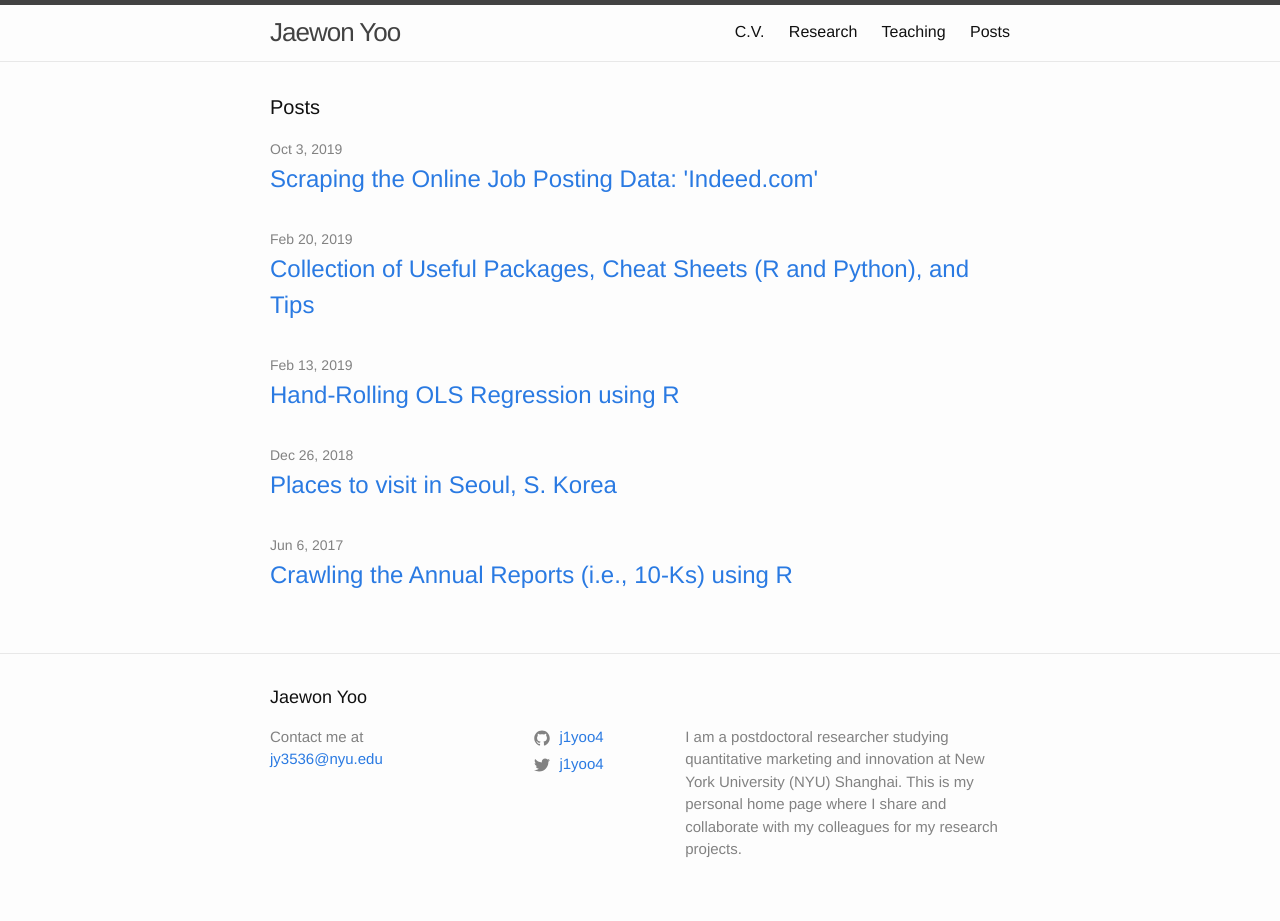
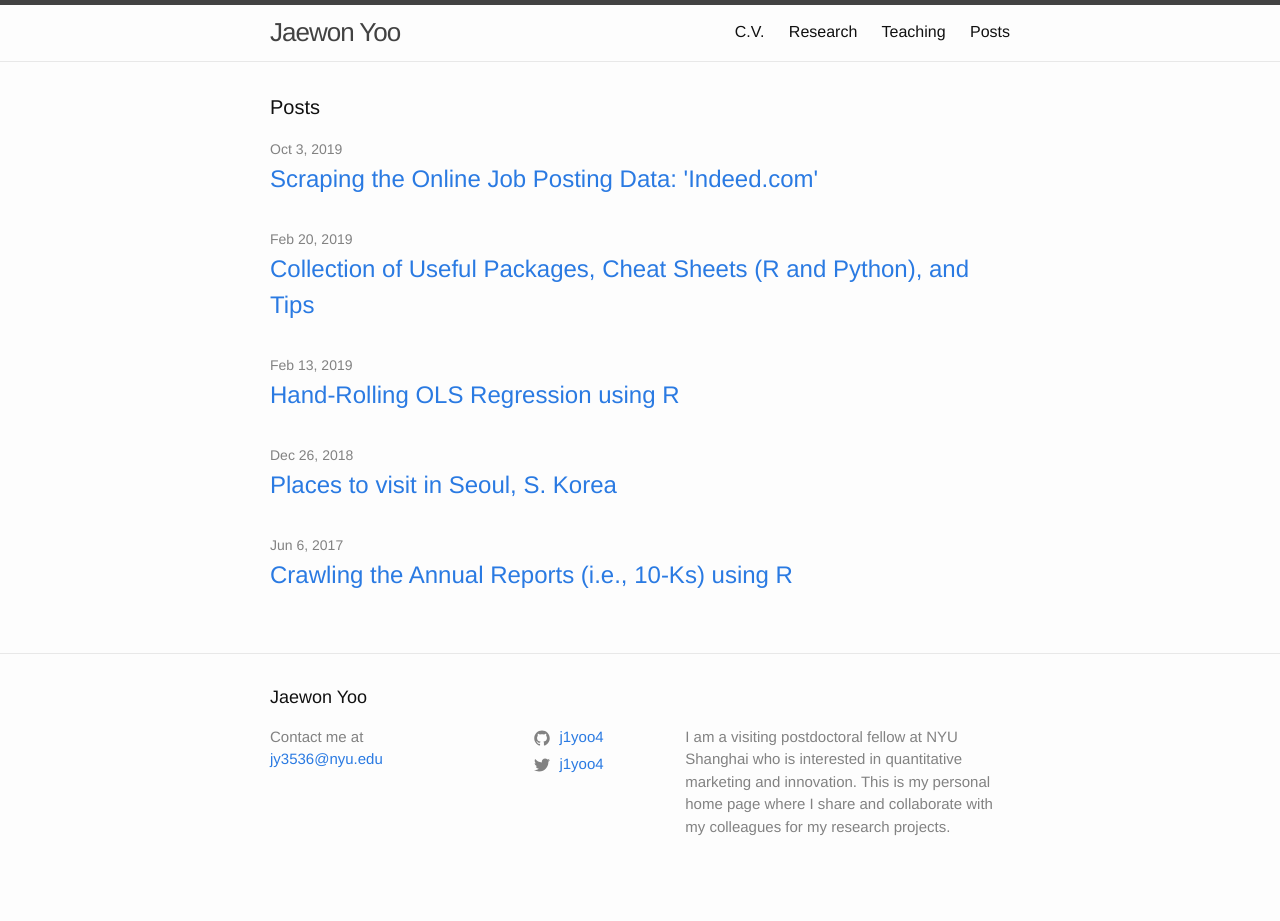
Before and after one commit to j1yoo/j1yoo.github.io, a Jekyll site: the page built from index.markdown, in a window 1280 px wide. Built offline with Jekyll 4.4.1, drawn with Linux system fonts in a browser that asks for light colours; after the commit the page ends 900 px from its top, so only the background shows below that.

Commit message:
Update _config.yml

```diff
--- a/_config.yml
+++ b/_config.yml
@@ -2,7 +2,7 @@ title: Jaewon Yoo
 author: Contact me at
 email: jy3536@nyu.edu
 description: # > this means to ignore newlines until "baseurl:"
-  I am a postdoctoral researcher studying quantitative marketing and innovation at New York University (NYU) Shanghai. This is my personal home page where I share and collaborate with my colleagues for my research projects.
+  I am a visiting postdoctoral fellow at NYU Shanghai who is interested in quantitative marketing and innovation. This is my personal home page where I share and collaborate with my colleagues for my research projects.
 twitter_username: j1yoo4
 github_username:  j1yoo4
 google_analytics: UA-44429056-1
```
